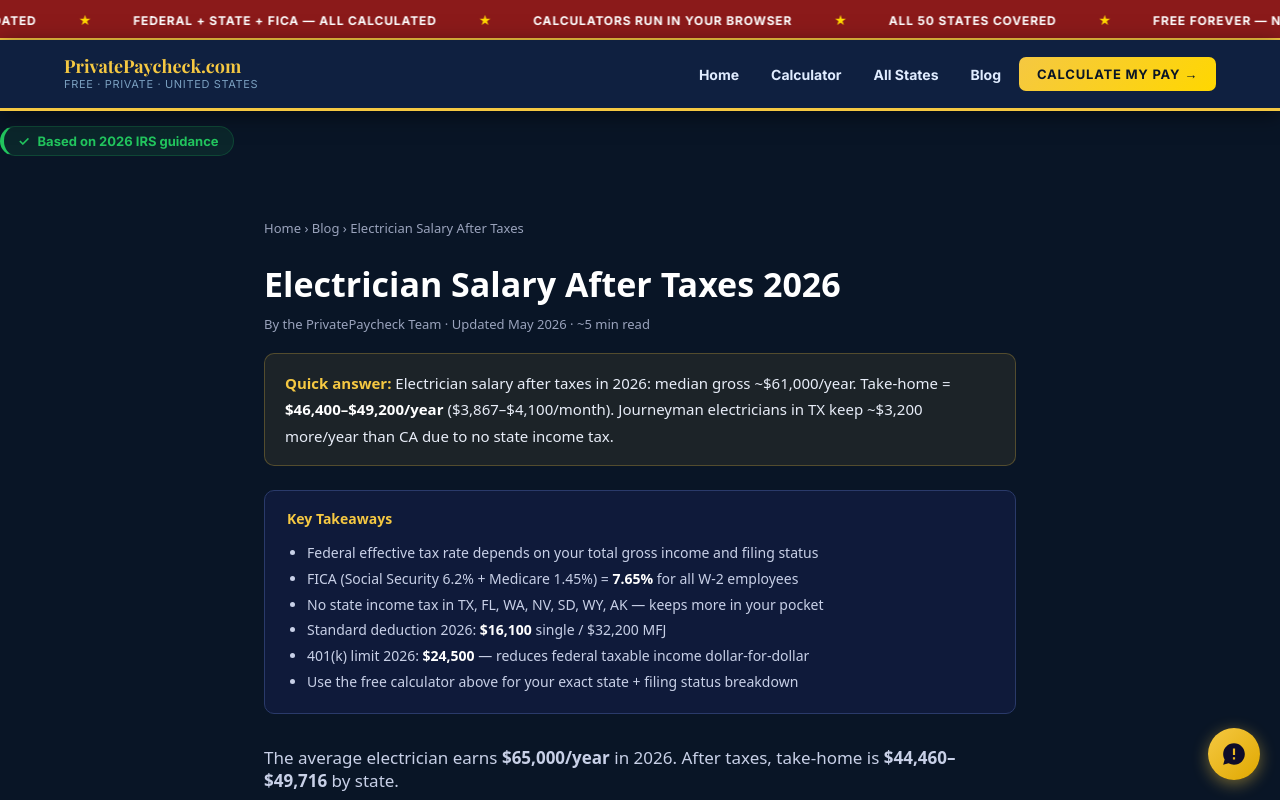
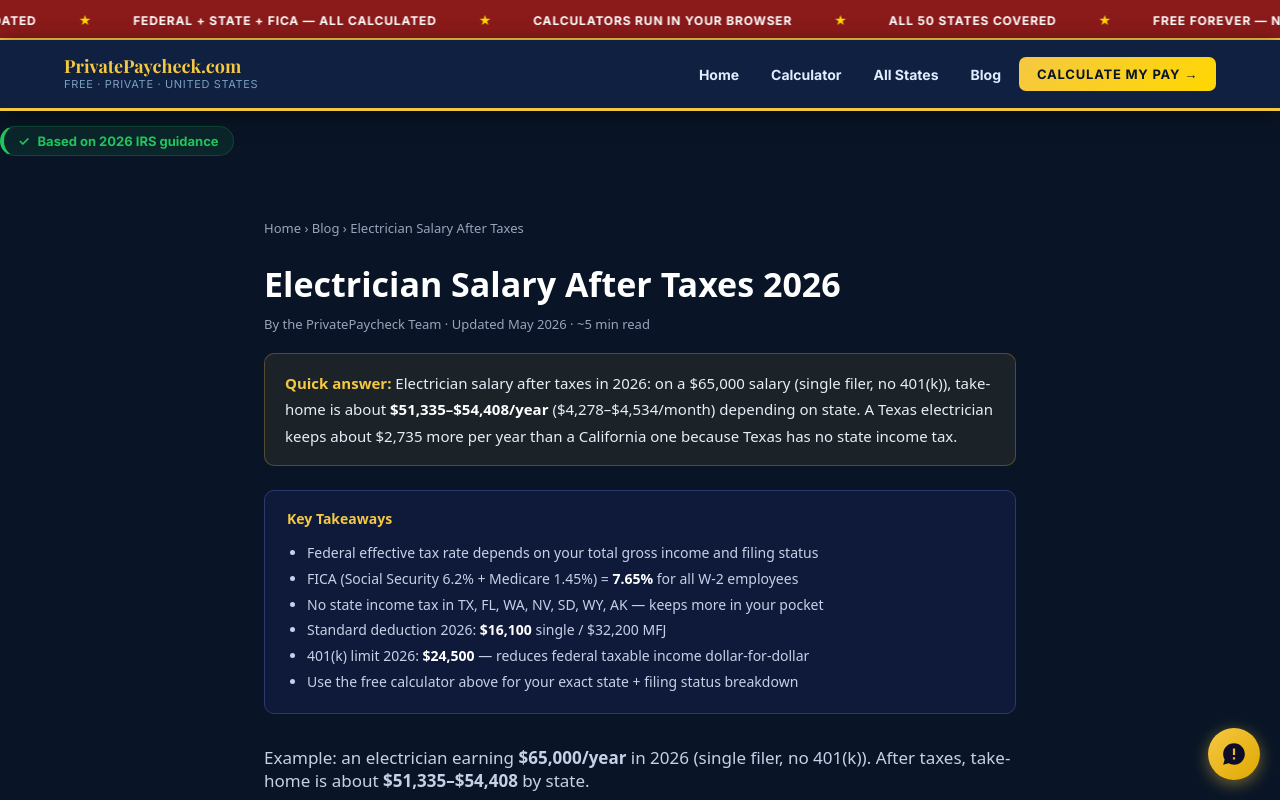
Before and after one commit to devqrcraft-ui/privatepaycheck, a Next.js app: page /blog/electrician-salary-after-taxes in a window 1280 px wide. Shown: the top 800 px of the page. Built offline with nearby package versions, Linux system fonts and the light colour scheme.

Commit message:
fix(electrician): take-home figures from the shared 2026 tax engine; one scenario (65k single)

```diff
--- a/src/app/blog/electrician-salary-after-taxes/page.tsx
+++ b/src/app/blog/electrician-salary-after-taxes/page.tsx
@@ -2,32 +2,32 @@ import type { Metadata } from 'next'
 import AuthorBox from '@/app/components/AuthorBox'
 export const metadata: Metadata = {
   title: 'Electrician Salary After Taxes 2026 — Take-Home Pay by State',
-  description: 'How much do electricians take home after taxes in 2026? Average electrician salary $65,000. See net pay for all states.',
+  description: 'How much do electricians take home after taxes in 2026? Example: $65,000 salary, single filer. See net pay for all states.',
   keywords: 'electrician salary after taxes 2026, electrician take home pay, electrician paycheck calculator, journeyman electrician salary net',
   alternates: { canonical: 'https://www.privatepaycheck.com/blog/electrician-salary-after-taxes' },
 }
 export default function Page() {
   const rows: string[][] = [
-    ['Texas','None','$49,716','$23.90'],
-    ['Florida','None','$49,716','$23.90'],
-    ['California','9.30%','$44,460','$21.37'],
-    ['New York','6.85%','$46,344','$22.28'],
-    ['Illinois','4.95%','$47,484','$22.83'],
-    ['Washington','None','$49,716','$23.90'],
-    ['Pennsylvania','3.07%','$48,552','$23.34'],
+    ['Texas','None','$54,408','$26.16'],
+    ['Florida','None','$54,408','$26.16'],
+    ['California','9.30%','$51,673','$24.84'],
+    ['New York','6.85%','$51,463','$24.74'],
+    ['Illinois','4.95%','$51,335','$24.68'],
+    ['Washington','None','$54,031','$25.98'],
+    ['Pennsylvania','3.07%','$52,412','$25.20'],
   ]
   return (
     <>
     <main style={{ maxWidth: 800, margin: '0 auto', padding: '48px 24px', fontFamily: 'system-ui,sans-serif' }}>
-      <script type="application/ld+json" dangerouslySetInnerHTML={{ __html: JSON.stringify({"@context":"https://schema.org","@type":"FAQPage","mainEntity":[{"@type":"Question","name":"How much do electricians take home after taxes?","acceptedAnswer":{"@type":"Answer","text":"An electrician earning $65,000/year takes home approximately $49,716 in Texas, $47,484 in Illinois, and $44,460 in California after all taxes."}},{"@type":"Question","name":"What is the average electrician salary in 2026?","acceptedAnswer":{"@type":"Answer","text":"The national average electrician salary is $65,000–$75,000 in 2026. Journeyman electricians in union markets like New York or California can earn $90,000–$120,000 including benefits."}},{"@type":"Question","name":"Do electricians pay more taxes as self-employed?","acceptedAnswer":{"@type":"Answer","text":"Yes. Self-employed electricians pay 15.3% SE tax on net profit plus income tax. However, they can deduct tools, vehicle mileage, home office, and other business expenses."}}]}) }} />
+      <script type="application/ld+json" dangerouslySetInnerHTML={{ __html: JSON.stringify({"@context":"https://schema.org","@type":"FAQPage","mainEntity":[{"@type":"Question","name":"How much do electricians take home after taxes?","acceptedAnswer":{"@type":"Answer","text":"An electrician earning $65,000/year takes home approximately $54,408 in Texas, $51,335 in Illinois, and $51,673 in California after federal tax, FICA and state income tax (single filer, no 401(k), estimate)."}},{"@type":"Question","name":"What is the average electrician salary in 2026?","acceptedAnswer":{"@type":"Answer","text":"The national average electrician salary is $65,000–$75,000 in 2026. Journeyman electricians in union markets like New York or California can earn $90,000–$120,000 including benefits."}},{"@type":"Question","name":"Do electricians pay more taxes as self-employed?","acceptedAnswer":{"@type":"Answer","text":"Yes. Self-employed electricians pay 15.3% SE tax on net profit plus income tax. However, they can deduct tools, vehicle mileage, home office, and other business expenses."}}]}) }} />
       <script type="application/ld+json" dangerouslySetInnerHTML={{ __html: '{"@context":"https://schema.org","@type":"BreadcrumbList","itemListElement":[{"@type":"ListItem","position":1,"name":"Home","item":"https://www.privatepaycheck.com"},{"@type":"ListItem","position":2,"name":"Blog","item":"https://www.privatepaycheck.com/blog"},{"@type":"ListItem","position":3,"name":"Electrician Salary After Taxes 2026 — Take-Home Pay by State","item":"https://www.privatepaycheck.com/blog/electrician-salary-after-taxes"}]}' }} />
-      <script type="application/ld+json" dangerouslySetInnerHTML={{ __html: '{"@context":"https://schema.org","@type":"BlogPosting","headline":"Electrician Salary After Taxes 2026 — Take-Home Pay by State","description":"How much do electricians take home after taxes in 2026? Average electrician salary $65,000. See net pay for all states.","url":"https://www.privatepaycheck.com/blog/electrician-salary-after-taxes","datePublished":"2026-01-01","dateModified":"2026-05-12","author":{"@type":"Organization","name":"the PrivatePaycheck Team","url":"https://www.privatepaycheck.com"},"reviewedBy":{"@type":"Organization","name":"the PrivatePaycheck Team","url":"https://www.privatepaycheck.com"},"publisher":{"@type":"Organization","name":"PrivatePaycheck","url":"https://www.privatepaycheck.com"}}' }} />
+      <script type="application/ld+json" dangerouslySetInnerHTML={{ __html: '{"@context":"https://schema.org","@type":"BlogPosting","headline":"Electrician Salary After Taxes 2026 — Take-Home Pay by State","description":"How much do electricians take home after taxes in 2026? Example: $65,000 salary, single filer. See net pay for all states.","url":"https://www.privatepaycheck.com/blog/electrician-salary-after-taxes","datePublished":"2026-01-01","dateModified":"2026-05-12","author":{"@type":"Organization","name":"the PrivatePaycheck Team","url":"https://www.privatepaycheck.com"},"reviewedBy":{"@type":"Organization","name":"the PrivatePaycheck Team","url":"https://www.privatepaycheck.com"},"publisher":{"@type":"Organization","name":"PrivatePaycheck","url":"https://www.privatepaycheck.com"}}' }} />
       <nav style={{ fontSize: 13, color: '#9aa3bc', marginBottom: 24 }}><a href="/" style={{ color: '#9aa3bc' }}>Home</a> › <a href="/blog" style={{ color: '#9aa3bc' }}>Blog</a> › Electrician Salary After Taxes</nav>
       <h1 style={{ fontSize: 34, fontWeight: 900, marginBottom: 8 }}>Electrician Salary After Taxes 2026</h1>
       <p style={{ fontSize: 13, color: '#9aa3bc', marginBottom: 20 }}>By the PrivatePaycheck Team · Updated May 2026 · ~5 min read</p>
       <div className="answer-first" style={{ background: 'rgba(245,200,66,0.08)', border: '1px solid rgba(245,200,66,0.25)', borderRadius: '10px', padding: '16px 20px', marginBottom: '24px' }}>
         <p style={{ margin: 0, fontSize: '15px', lineHeight: 1.75, color: '#e8edf8' }}>
-          <strong style={{ color: '#F5C842' }}>Quick answer:</strong> Electrician salary after taxes in 2026: median gross ~$61,000/year. Take-home = <strong style={{color:"#fff"}}>$46,400–$49,200/year</strong> ($3,867–$4,100/month). Journeyman electricians in TX keep ~$3,200 more/year than CA due to no state income tax.
+          <strong style={{ color: '#F5C842' }}>Quick answer:</strong> Electrician salary after taxes in 2026: on a $65,000 salary (single filer, no 401(k)), take-home is about <strong style={{color:"#fff"}}>$51,335–$54,408/year</strong> ($4,278–$4,534/month) depending on state. A Texas electrician keeps about $2,735 more per year than a California one because Texas has no state income tax.
         </p>
       </div>
       <div style={{ background: '#0f1a3a', border: '1px solid #2a3a6a', borderRadius: 10, padding: '18px 22px', marginBottom: 32 }}>
@@ -41,7 +41,7 @@ export default function Page() {
           <li>Use the free calculator above for your exact state + filing status breakdown</li>
         </ul>
       </div>
-      <p style={{ fontSize: 17, color: '#c8d0e7', marginBottom: 32 }}>The average electrician earns <strong>$65,000/year</strong> in 2026. After taxes, take-home is <strong>$44,460–$49,716</strong> by state.</p>
+      <p style={{ fontSize: 17, color: '#c8d0e7', marginBottom: 32 }}>Example: an electrician earning <strong>$65,000/year</strong> in 2026 (single filer, no 401(k)). After taxes, take-home is about <strong>$51,335–$54,408</strong> by state.</p>
       <table style={{ width: '100%', borderCollapse: 'collapse', marginBottom: 32 }}>
         <thead><tr style={{ background: '#1a2550' }}>
           <th style={{ padding: '10px 14px', textAlign: 'left' }}>State</th>
```
